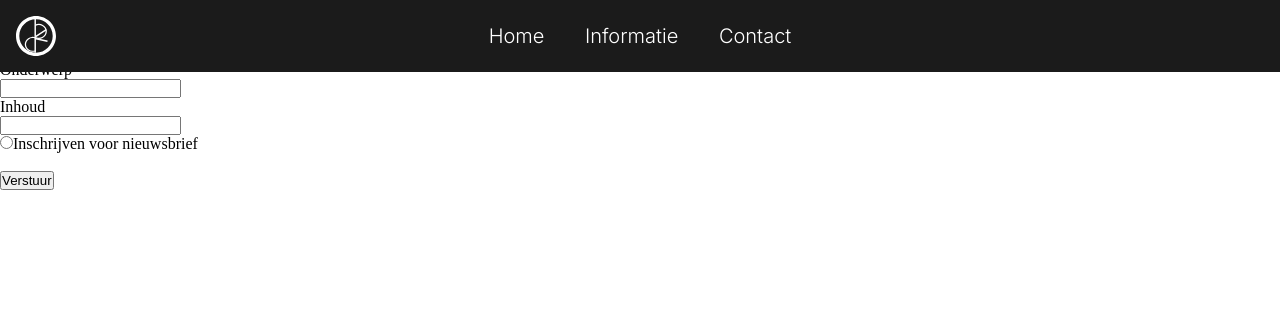
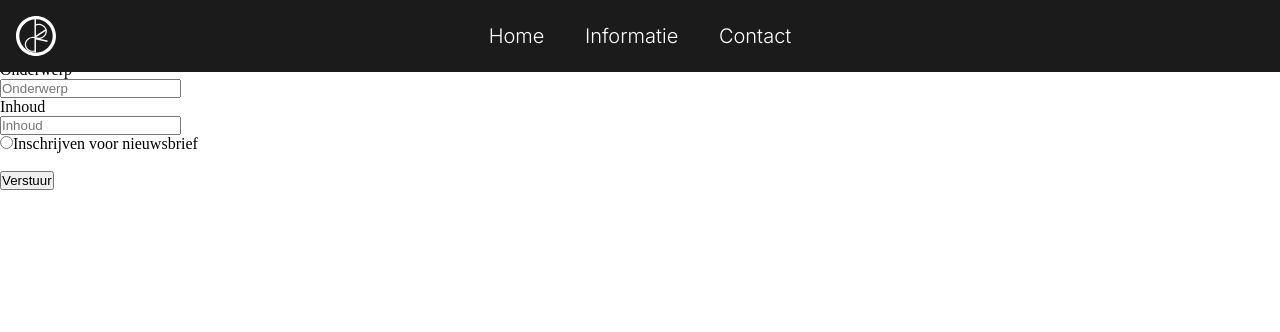
Before and after one commit to TBJ-D/pro-prak4, a PHP site: page /contact.php in a window 1280 px wide. Shown: the top 332 px of the page. Run offline with PHP 8.4, Linux system fonts and the light colour scheme; style sheets or scripts are compiled from the project's sources.

Commit message:
aanpassingen gedaan

```diff
--- a/contact.php
+++ b/contact.php
@@ -1,3 +1,7 @@
+<head>
+    <link rel="stylesheet" href="/scss/contact.scss">
+</head>
+
 <body>
     <?php
     include_once("header.php");
@@ -5,11 +9,11 @@
     <h1>Contact</h1>
     <form action="">
         <label for="email">Email</label><br>
-        <input type="text"><br>
+        <input type="text" placeholder="email@email.com"><br>
         <label for="onderwerp">Onderwerp</label><br>
-        <input type="text"><br>
+        <input type="text" placeholder="Onderwerp"><br>
         <label for="inhoud">Inhoud</label><br>
-        <input type="text"><br>
+        <input type="text" placeholder="Inhoud"><br>
 
         <input type="radio">Inschrijven voor nieuwsbrief
         <br><br>
```
